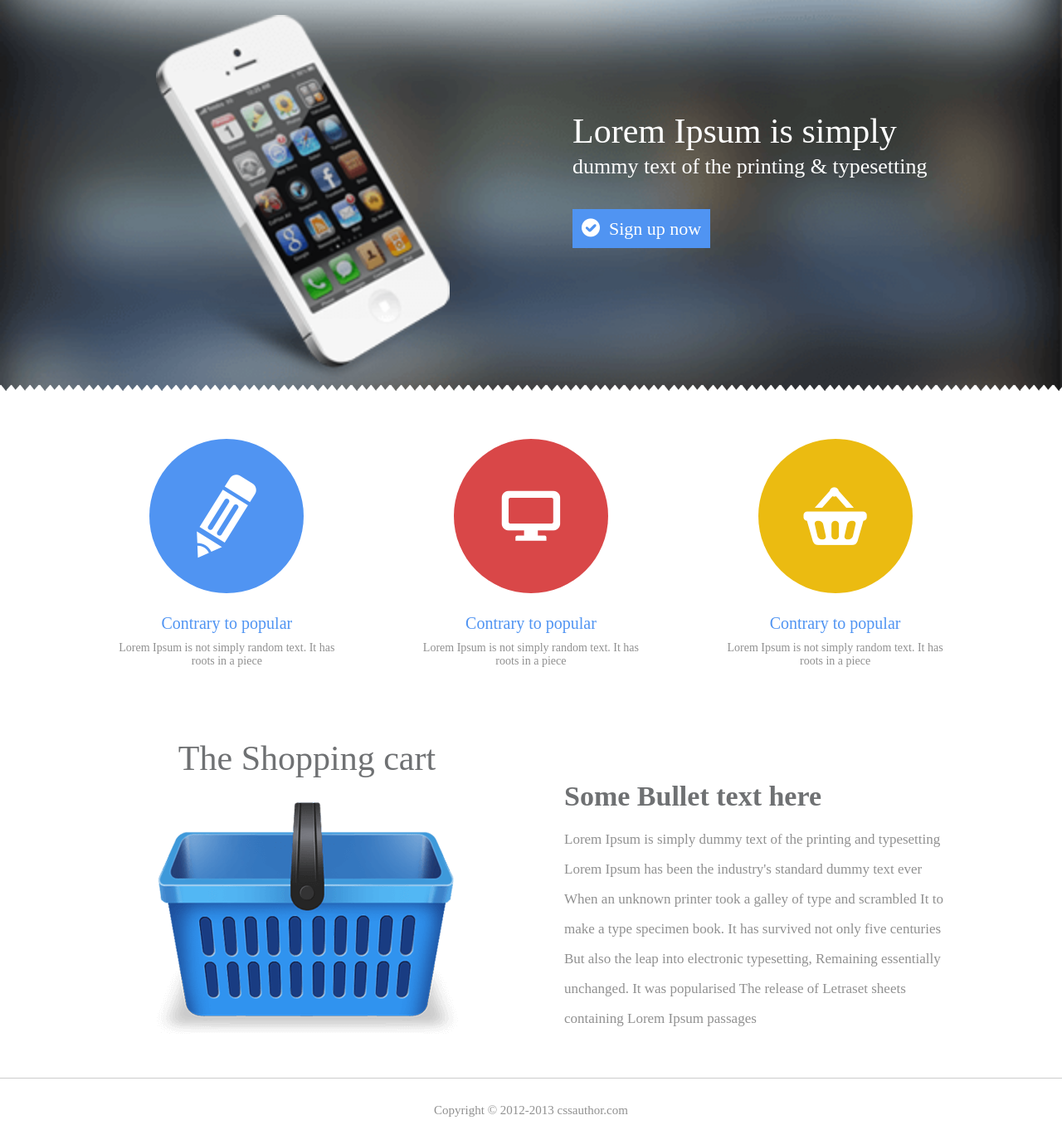
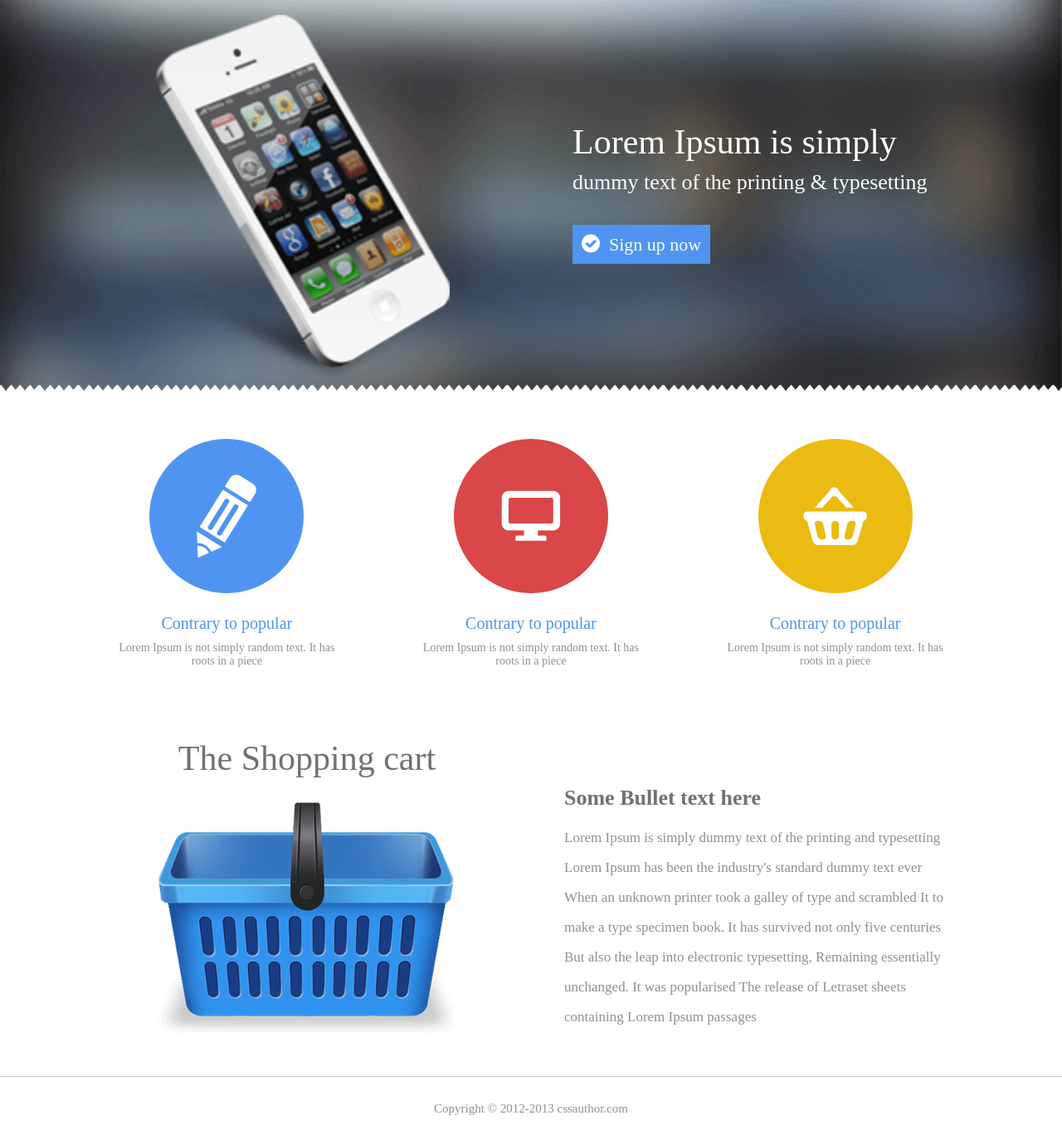
Before and after one commit to kolesnikigor/Prechu, a plain HTML site: page index.html in a window 1280 px wide. Shown: the part 106-1462 px from the top of the page at 83% size. Drawn offline with Linux system fonts and the light colour scheme; files whose address does not match are found by name; a web font is replaced by a local one.

Commit message:
fourth commit

```diff
--- a/css/components/button.css
+++ b/css/components/button.css
@@ -53,6 +53,7 @@
   .button {
     padding: 11px;
     font-size: 22px;
+    width: fit-content;
   }
 
   .button-icon {
--- a/css/components/section.css
+++ b/css/components/section.css
@@ -20,6 +20,7 @@
 
 .section-shopping .section-image .image {
   max-height: 162px;
+  object-fit: contain;
 }
 
 .section-hero .section-title {
@@ -188,12 +189,13 @@
   }
 
   .section-shopping-bottom {
-    padding-top: 85px;
+    padding-top: 92px;
     margin: 0;
   }
 
   .section-shopping .section-subtitle {
     margin-bottom: 15px;
+    font-size: 26px;
   }
 
   .section-header {
@@ -218,7 +220,10 @@
   }
 
   .section-hero .section-middle {
-    padding-top: 140px;
+    height: 100%;
+    display: flex;
+    flex-direction: column;
+    justify-content: center;
   }
 
   .section-cards {
@@ -231,6 +236,7 @@
 @media (min-width: 1200px) {
   .section-hero .section-title {
     font-size: 42px;
+    line-height: 1;
   }
 
   .section-hero .section-description {
```
